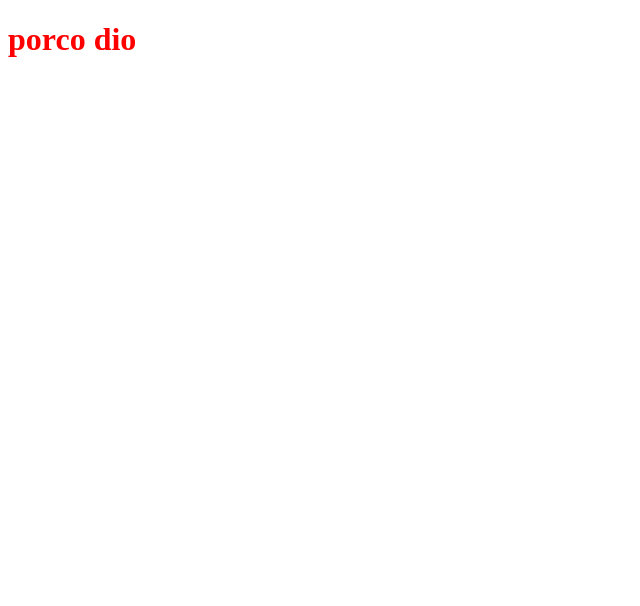
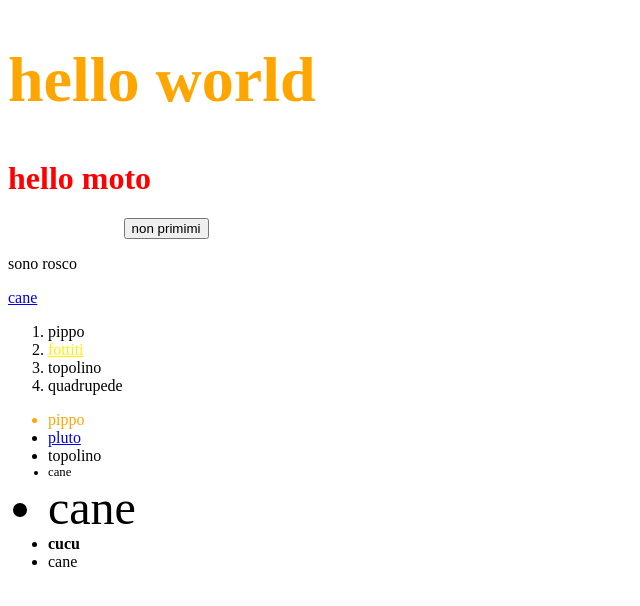
Before and after one commit to zyon1974/FEBOOTCAMP, a plain HTML site: page DOM/index.html in a window 1280 px wide. Shown: the whole page, without its empty margins (0-640 px from the left). Drawn offline with Linux system fonts and the light colour scheme.

Commit message:
terza volta

```diff
--- a/DOM/index.html
+++ b/DOM/index.html
@@ -10,9 +10,37 @@
     </head>
     <body>
         <h1>hello world</h1>
+        <h1>hello moto</h1>
 
+
+        <button class="btn">primimi</button>
+        <button class="btn2">non primimi</button>
+
+        <p id="rosco"></p>
+
+        <a href="catarro.html">cane</a>
+
+        <ol>
+            <li>pippo</li>
+            <li><a href="#">pluto</a></li>
+            <li>topolino</li>
+            <li>cane</li>
+        </ol>
+
+        <ul id="list">
+            <li class="item">pippo</li>
+            <li class="item"><a href="#">pluto</a></li>
+            <li class="item">topolino</li>
+            <li class="item">cane</li>
+            <li class="item">cane</li>
+            <li class="item">cane</li>
+            <li class="item">cane</li>
+        </ul>
+
+
+        <span class="item"></span>
         <script type="text/javascript">
-            alert("suca");
+            //alert("daje");
         </script>
 
         <script src="index.js" charset="utf-8"></script> <!-- al fondo è meglio -->
--- a/DOM/index.js
+++ b/DOM/index.js
@@ -1 +1,39 @@
-document.querySelector("h1").innerHTML = "porco dio";
+// un solo elemento
+
+document.querySelector("h1").innerhtml = "zio cagnaccio"; // posso selezionare combinazioni
+
+document.querySelector("li a").innerHTML = "fottiti";
+document.querySelector("li a").style.color = "#fff000";
+document.querySelector("li.item").style.color = "orange"; // solo il primo item
+
+document.getElementById("rosco").innerHTML = "sono rosco";
+document.getElementsByTagName("li")[3].innerHTML = "quadrupede"; // funziona con array
+document.getElementsByClassName("btn")[0].innerHTML = "sono un bottone"; // funziona con array
+
+
+
+
+document.querySelectorAll("ul > .item")[5].innerHTML = "cucu"; // funziona ad array
+document.querySelectorAll("ul > .item")[5].style.fontWeight = "bold"; // funziona ad array
+document.querySelectorAll("ul > .item")[4].style.fontSize = "3rem"; // funziona ad array
+document.querySelectorAll("ul > .item")[3].style.fontSize = ".8rem"; // funziona ad array
+
+
+var zioCane = document.querySelector("button").classList;
+console.log(zioCane);
+
+document.querySelector("button").classList.add("invisibile");
+document.querySelector("button").classList.remove("invisibile");
+document.querySelector("button").classList.toggle("invisibile"); // se c'è via, se non c'è aggiunge
+
+document.querySelector("h1").classList.add("big"); // funziona sul primo
+
+// innerHTML != textContent
+
+
+
+console.log(document.querySelector("a").attributes);
+
+console.log(document.querySelector("a").getAttribute("href"));
+
+console.log(document.querySelector("a").setAttribute("href", "https://www.zyon.it"));
--- a/DOM/styles.css
+++ b/DOM/styles.css
@@ -1,3 +1,12 @@
 h1 {
 	color: red;
 }
+
+.invisibile {
+	visibility: hidden;
+}
+
+.big {
+	color: orange;
+	font-size: 4rem;
+}
```
